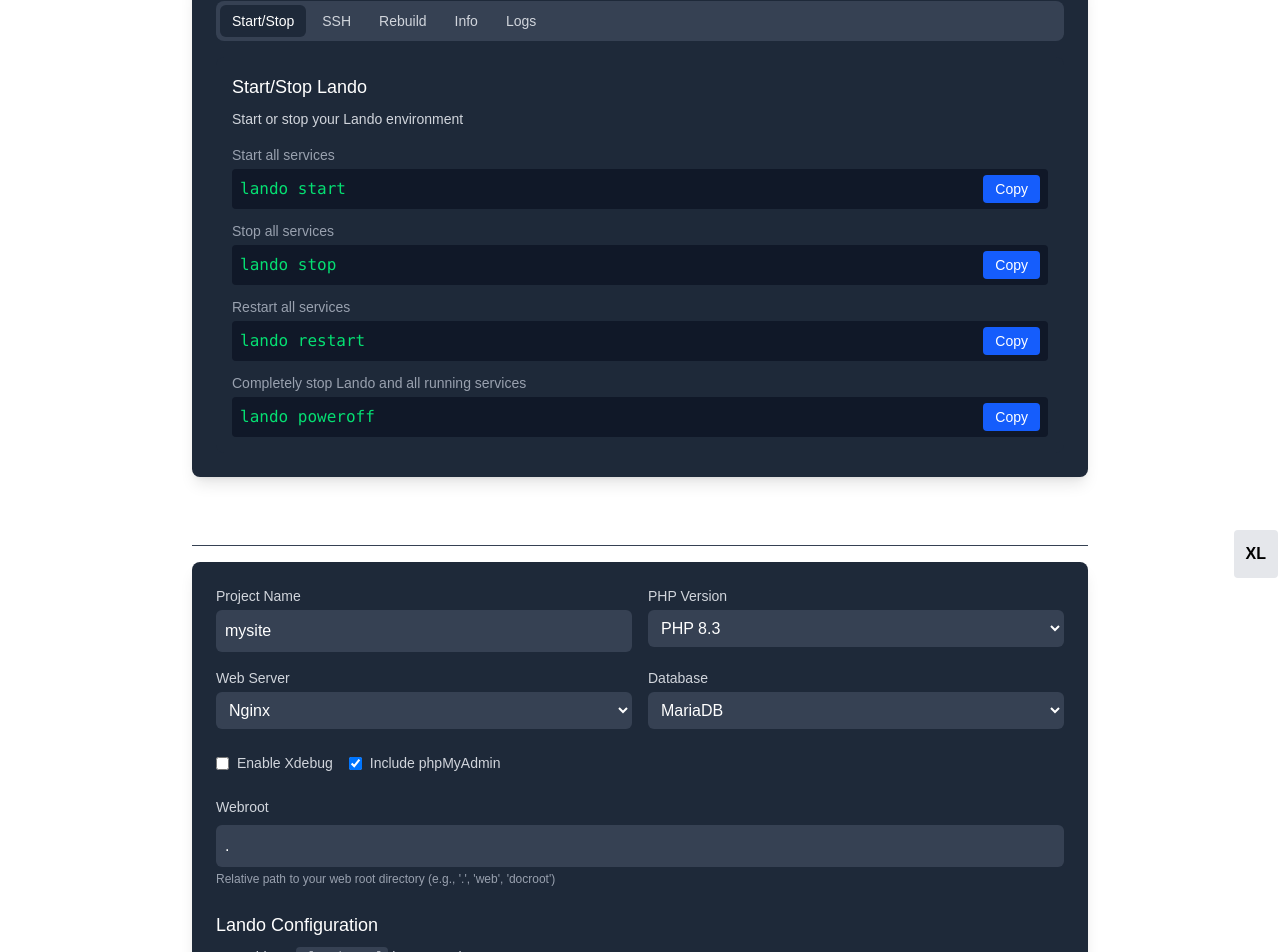
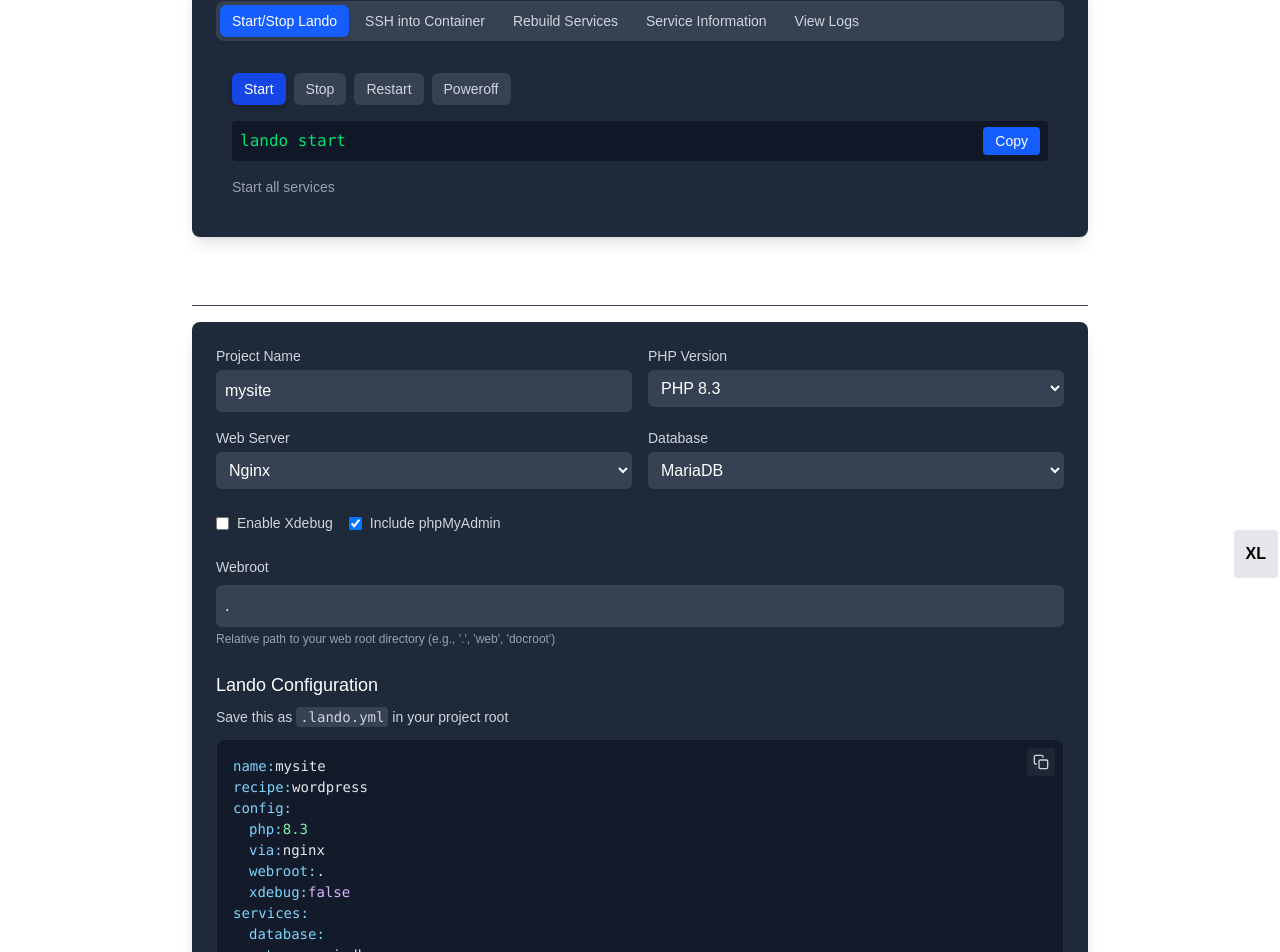
Before and after one commit to siko001/code-snippets, a Next.js app: page /lando in a window 1280 px wide. Shown: the part 220-1172 px from the top of the page. Built offline with nearby package versions, Linux system fonts and the light colour scheme.

Commit message:
Functional and UI fixes

```diff
--- a/src/app/components/YamlSnippet.jsx
+++ b/src/app/components/YamlSnippet.jsx
@@ -3,31 +3,56 @@
 import { useState, useEffect } from 'react';
 import { useNotification } from '../contexts/NotificationContext';
 
-// Helper function to syntax highlight YAML
-const highlightYaml = (yaml) => {
-    if (!yaml) return '';
+// Helper function to parse YAML into tokens for syntax highlighting
+const parseYaml = (yaml) => {
+    if (!yaml) return [];
 
-    // Key-value pairs with quotes
-    let highlighted = yaml
-        .replace(/([\w-]+):/g, '<span style="color: #7dd3fc">$1</span>:')
-        .replace(/: (['"])(.*?)\1/g, ': <span style="color: #86efac">$1$2$1</span>')
-        .replace(/: (true|false|null|\d+)/g, ': <span style="color: #d8b4fe">$1</span>')
-        .replace(/(#.*$)/gm, '<span style="color: #9ca3af">$1</span>');
+    return yaml.split('\n').map((line, i) => {
+        // Match key-value pairs
+        const keyMatch = line.match(/^(\s*)([\w-]+):/);
+        const valueMatch = line.match(/:\s*(['"]?)(.*?)(['"]?)$/);
+        const commentMatch = line.match(/(#.*)$/);
 
-    // Indentation
-    highlighted = highlighted.replace(/^(\s+)/gm, (match) =>
-        match.replace(/ /g, '<span style="display: inline-block; width: 1rem;"></span>')
-    );
+        const parts = [];
 
-    return highlighted;
+        // Add indentation
+        if (keyMatch && keyMatch[1]) {
+            const spaces = keyMatch[1].length;
+            parts.push({ type: 'indent', value: ' '.repeat(spaces) });
+        }
+
+        // Add key
+        if (keyMatch && keyMatch[2]) {
+            parts.push({ type: 'key', value: keyMatch[2] + ':' });
+        }
+
+        // Add value
+        if (valueMatch && valueMatch[2]) {
+            const quote = valueMatch[1] || '';
+            parts.push({
+                type: 'value',
+                value: valueMatch[2],
+                quoted: !!valueMatch[1],
+                isBoolean: ['true', 'false'].includes(valueMatch[2].toLowerCase()),
+                isNumber: !isNaN(valueMatch[2]) && valueMatch[2].trim() !== ''
+            });
+        }
+
+        // Add comment
+        if (commentMatch) {
+            parts.push({ type: 'comment', value: commentMatch[1] });
+        }
+
+        return { line: i + 1, parts };
+    });
 };
 
 export default function YamlSnippet({ code, className = '', copyButton = true }) {
     const { showNotification } = useNotification();
-    const [highlightedCode, setHighlightedCode] = useState('');
+    const [parsedYaml, setParsedYaml] = useState([]);
 
     useEffect(() => {
-        setHighlightedCode(highlightYaml(code));
+        setParsedYaml(parseYaml(code));
     }, [code]);
 
     const copyToClipboard = async () => {
@@ -57,10 +82,50 @@
                         fontFamily: 'ui-monospace, SFMono-Regular, Menlo, Monaco, Consolas, "Liberation Mono", "Courier New", monospace',
                         color: '#e5e7eb',
                         display: 'block',
-                        whiteSpace: 'pre'
+                        whiteSpace: 'pre',
+                        lineHeight: '1.5'
                     }}
-                    dangerouslySetInnerHTML={{ __html: highlightedCode || code }}
-                />
+                >
+                    {parsedYaml.map((line, i) => (
+                        <div key={i} style={{ display: 'flex', flexWrap: 'wrap' }}>
+                            {line.parts.map((part, j) => {
+                                let style = { color: '#e5e7eb' };
+
+                                switch(part.type) {
+                                    case 'key':
+                                        style.color = '#7dd3fc';
+                                        break;
+                                    case 'value':
+                                        if (part.quoted) {
+                                            style.color = '#86efac';
+                                        } else if (part.isBoolean) {
+                                            style.color = '#d8b4fe';
+                                        } else if (part.isNumber) {
+                                            style.color = '#fca5a5';
+                                        } else {
+                                            style.color = '#e5e7eb';
+                                        }
+                                        break;
+                                    case 'comment':
+                                        style.color = '#9ca3af';
+                                        break;
+                                    case 'indent':
+                                        return (
+                                            <span key={j} style={{ display: 'inline-block', width: `${part.value.length * 0.5}rem` }} />
+                                        );
+                                    default:
+                                        break;
+                                }
+
+                                return (
+                                    <span key={j} style={style}>
+                                        {part.value}
+                                    </span>
+                                );
+                            })}
+                        </div>
+                    ))}
+                </code>
                 {copyButton && (
                     <button
                         onClick={copyToClipboard}
--- a/src/app/components/lando/LandoBasicCommands.jsx
+++ b/src/app/components/lando/LandoBasicCommands.jsx
@@ -5,98 +5,116 @@
 
 export default function LandoBasicCommands() {
     const [activeTab, setActiveTab] = useState('start');
+    const [selectedCommand, setSelectedCommand] = useState(0);
 
-    const tabs = [
-        { id: 'start', label: 'Start/Stop' },
-        { id: 'ssh', label: 'SSH' },
-        { id: 'rebuild', label: 'Rebuild' },
-        { id: 'info', label: 'Info' },
-        { id: 'logs', label: 'Logs' }
-    ];
-
-    const commands = {
+    const commandGroups = {
         start: {
             title: 'Start/Stop Lando',
-            description: 'Start or stop your Lando environment',
+            description: 'Control your Lando environment',
             commands: [
-                { cmd: 'lando start', desc: 'Start all services' },
-                { cmd: 'lando stop', desc: 'Stop all services' },
-                { cmd: 'lando restart', desc: 'Restart all services' },
-                { cmd: 'lando poweroff', desc: 'Completely stop Lando and all running services' }
+                { cmd: 'lando start',btn: 'Start', desc: 'Start all services' },
+                { cmd: 'lando stop', btn: 'Stop', desc: 'Stop all services' },
+                { cmd: 'lando restart', btn: 'Restart', desc: 'Restart all services' },
+                { cmd: 'lando poweroff', btn: 'Poweroff', desc: 'Completely stop Lando and all running services' }
             ]
         },
         ssh: {
             title: 'SSH into Container',
-            description: 'Connect to your Lando container via SSH',
+            description: 'Connect to your Lando containers',
             commands: [
-                { cmd: 'lando ssh', desc: 'SSH into the appserver container' },
-                { cmd: 'lando ssh --service database', desc: 'SSH into the database container' },
-                { cmd: 'lando ssh --service pma', desc: 'SSH into the phpMyAdmin container' }
+                { cmd: 'lando ssh', btn: 'Appserver', desc: 'SSH into the appserver container' },
+                { cmd: 'lando ssh --service database', btn: 'Database', desc: 'SSH into the database container' },
+                { cmd: 'lando ssh --service pma', btn: 'PMA', desc: 'SSH into the phpMyAdmin container' }
             ]
         },
         rebuild: {
             title: 'Rebuild Services',
             description: 'Rebuild your Lando services',
             commands: [
-                { cmd: 'lando rebuild', desc: 'Rebuild all services' },
-                { cmd: 'lando rebuild --yes', desc: 'Rebuild without confirmation' },
-                { cmd: 'lando rebuild --clear', desc: 'Clear caches before rebuilding' }
+                { cmd: 'lando rebuild', btn: 'Rebuild', desc: 'Rebuild all services' },
+                { cmd: 'lando rebuild --yes', btn: 'No Confirm', desc: 'Rebuild without confirmation' },
+                { cmd: 'lando rebuild --clear', btn: 'Clear', desc: 'Clear caches before rebuilding' },
+                { cmd: 'lando rebuild --clear --yes', btn: 'Force', desc: 'Force rebuild without confirmation' }
             ]
         },
         info: {
             title: 'Service Information',
             description: 'Get information about your Lando services',
             commands: [
-                { cmd: 'lando info', desc: 'Show all service information' },
-                { cmd: 'lando info --format json', desc: 'Show info in JSON format' },
-                { cmd: 'lando status', desc: 'Show service status' }
+                { cmd: 'lando info', btn: 'Info', desc: 'Show all service information' },
+                { cmd: 'lando info --format json', btn: 'JSON', desc: 'Show info in JSON format' },
+                { cmd: 'lando status', btn: 'Status', desc: 'Show service status' },
+                { cmd: 'lando version', btn: 'Version', desc: 'Show Lando version' }
             ]
         },
         logs: {
             title: 'View Logs',
             description: 'View service logs',
             commands: [
-                { cmd: 'lando logs', desc: 'Show all service logs' },
-                { cmd: 'lando logs --follow', desc: 'Follow logs in real-time' },
-                { cmd: 'lando logs --service appserver', desc: 'Show appserver logs' },
-                { cmd: 'lando logs --service database', desc: 'Show database logs' }
+                { cmd: 'lando logs', btn: 'Logs', desc: 'Show all service logs' },
+                { cmd: 'lando logs --follow', btn: 'Follow', desc: 'Follow logs in real-time' },
+                { cmd: 'lando logs --service appserver', btn: 'Appserver', desc: 'Show appserver logs' },
+                { cmd: 'lando logs --service database', btn: 'Database', desc: 'Show database logs' },
+                { cmd: 'lando logs --tail=100', btn: 'Tail', desc: 'Show last 100 log lines' }
             ]
         }
     };
 
-    const activeCommand = commands[activeTab];
+    const activeGroup = commandGroups[activeTab];
+    const activeCmd = activeGroup.commands[selectedCommand] || activeGroup.commands[0];
 
     return (
         <div className="space-y-4">
+            {/* Main Tabs */}
             <div className="flex flex-wrap gap-1 p-1 bg-gray-700 rounded-lg">
-                {tabs.map((tab) => (
+                {Object.entries(commandGroups).map(([id, group]) => (
                     <button
-                        key={tab.id}
-                        onClick={() => setActiveTab(tab.id)}
+                        key={id}
+                        onClick={() => {
+                            setActiveTab(id);
+                            setSelectedCommand(0);
+                        }}
                         className={`px-3 py-1.5 text-sm font-medium rounded-md transition-colors ${
-                            activeTab === tab.id
-                                ? 'bg-gray-800 text-white'
+                            activeTab === id
+                                ? 'bg-blue-600 text-white shadow-md'
                                 : 'text-gray-300 hover:text-white hover:bg-gray-600'
                         }`}
+                        title={group.description}
                     >
-                        {tab.label}
+                        {group.title}
                     </button>
                 ))}
             </div>
 
-            <div className="p-4 bg-gray-800 rounded-lg">
-                <h4 className="text-lg font-medium text-white mb-2">{activeCommand.title}</h4>
-                <p className="text-gray-300 text-sm mb-4">{activeCommand.description}</p>
-                <div className="space-y-3">
-                    {activeCommand.commands.map((item, index) => (
-                        <div key={index}>
-                            <div className="flex items-center justify-between mb-1">
-                                <span className="text-sm text-gray-400">{item.desc}</span>
-                            </div>
-                            <CodeSnippet code={item.cmd} language="bash" />
-                        </div>
+            <div className="p-4 bg-gray-800 rounded-lg space-y-4">
+                <div className="flex flex-wrap gap-2">
+                    {activeGroup.commands.map((cmd, index) => (
+                        <button
+                            key={index}
+                            onClick={() => setSelectedCommand(index)}
+                            className={`px-3 py-1.5 text-sm font-medium rounded-md transition-all ${
+                                selectedCommand === index
+                                    ? 'bg-blue-700 text-white shadow-md'
+                                    : 'bg-gray-700 text-gray-300 hover:bg-gray-600 hover:text-white'
+                            }`}
+                            title={cmd.desc}
+                        >
+                            {cmd.btn}
+                        </button>
                     ))}
                 </div>
+
+                <div className="mt-2">
+                    <CodeSnippet
+                        code={activeCmd.cmd}
+                        language="bash"
+                        className="mt-2"
+                    />
+                </div>
+
+                <p className="text-sm text-gray-400 mt-2">
+                    {activeCmd.desc}
+                </p>
             </div>
         </div>
     );
```
